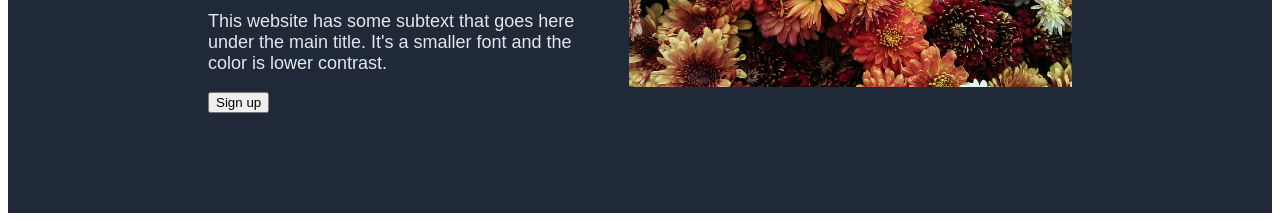
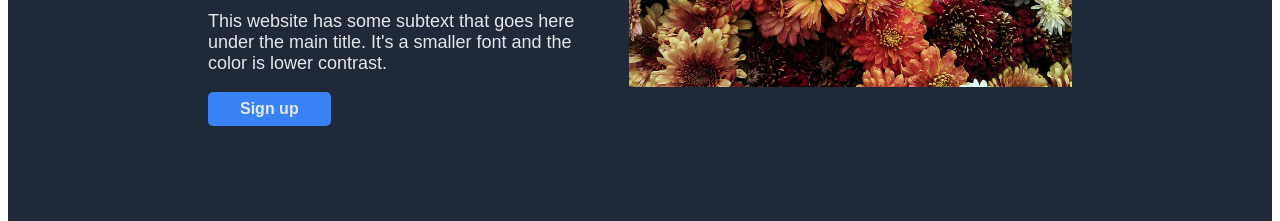
Before and after one commit to Karlie22/landing-page, a plain HTML site: page index.html in a window 1280 px wide. Shown: the part 328-549 px from the top of the page. Drawn offline with Linux system fonts and the light colour scheme.

Commit message:
Style the header's button

```diff
--- a/style.css
+++ b/style.css
@@ -43,6 +43,17 @@ ul {
 
 header {
     display: flex;
+}
+
+.button1 {
+    background-color: #3882f6;
+    border: none;
+    color:#e5e7eb;
+    padding: 8px 32px;
+    border-radius: 5px;
+    text-align: center;
+    font-size: medium;
+    font-weight: bolder;
 }
 
 .randominfo {
```
